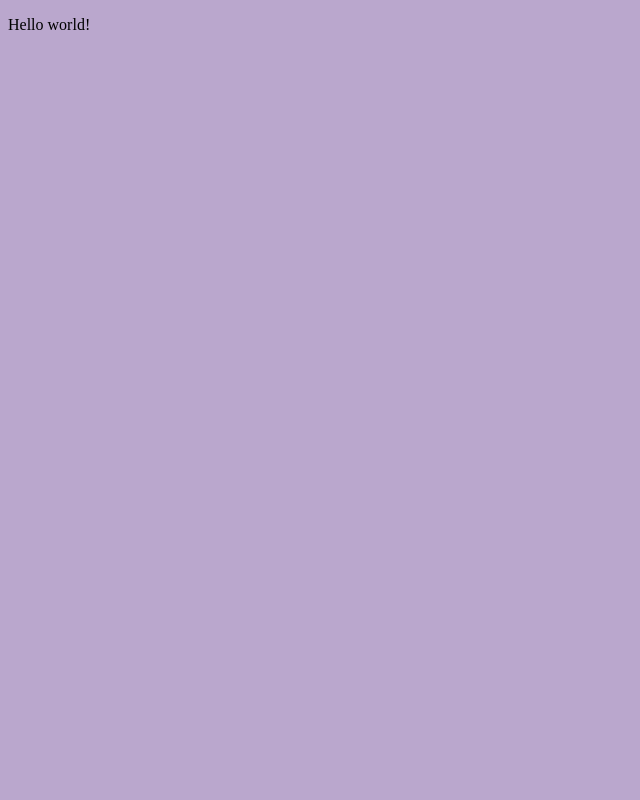
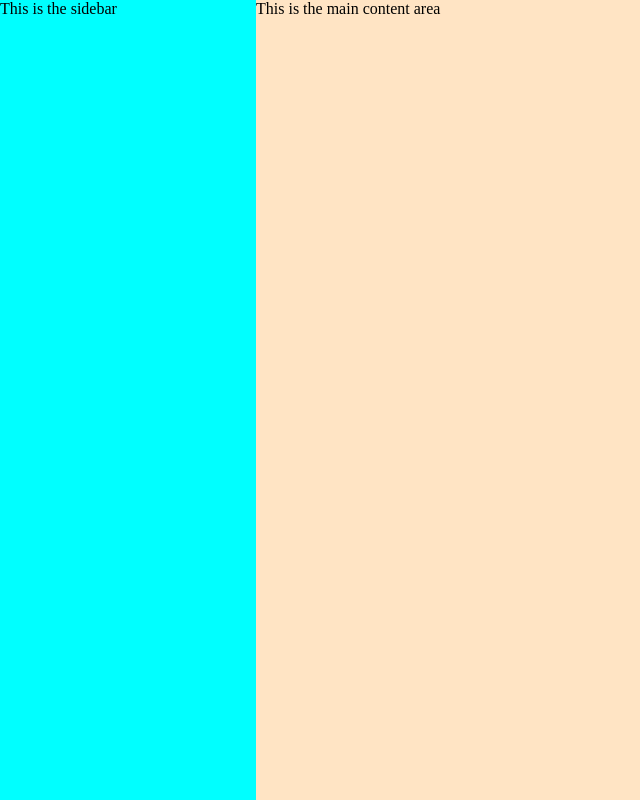
Before and after one commit to ashLuchowa/todo, a website built with webpack: page src/template.html in a window 1280 px wide. Shown: the whole page, without its empty margins (0-640 px from the left). Built offline with nearby package versions, Linux system fonts and the light colour scheme.

Commit message:
Initial dom functions

```diff
--- /dev/null
+++ b/src/dom.js
@@ -0,0 +1,21 @@
+export function setupUI() {
+    const mainContainer = document.querySelector('.main-container');
+
+    (function renderSidebarUI() {
+        const sidebarContainer = document.createElement('div');
+        sidebarContainer.classList.add('sidebar-container');
+        sidebarContainer.textContent = 'This is the sidebar';
+
+        mainContainer.appendChild(sidebarContainer);
+    })();
+
+    function renderMainContent() {
+        const mainContentContainer = document.createElement('div');
+        mainContentContainer.classList.add('main-content');
+        mainContentContainer.textContent = 'This is the main content area';
+
+        mainContainer.appendChild(mainContentContainer);
+    }
+
+    renderMainContent();
+}
--- a/src/index.js
+++ b/src/index.js
@@ -1,5 +1,6 @@
-import { ManageProject, ManageTask, matchProject } from "./project";
+import { matchProject } from "./project";
 import "./styles.scss";
+import { setupUI } from "./dom";
 
 matchProject();
-console.log('Hello World!');
+setupUI();
--- a/src/styles.scss
+++ b/src/styles.scss
@@ -1,3 +1,54 @@
+/*--------- RESET CSS ---------*/
+/* http://meyerweb.com/eric/tools/css/reset/
+   v2.0 | 20110126
+   License: none (public domain)
+*/
+
+html, body, div, span, applet, object, iframe,
+h1, h2, h3, h4, h5, h6, p, blockquote, pre,
+a, abbr, acronym, address, big, cite, code,
+del, dfn, em, img, ins, kbd, q, s, samp,
+small, strike, strong, sub, sup, tt, var,
+b, u, i, center,
+dl, dt, dd, ol, ul, li,
+fieldset, form, label, legend,
+table, caption, tbody, tfoot, thead, tr, th, td,
+article, aside, canvas, details, embed,
+figure, figcaption, footer, header, hgroup,
+menu, nav, output, ruby, section, summary,
+time, mark, audio, video {
+	margin: 0;
+	padding: 0;
+	border: 0;
+	font-size: 100%;
+	/* font: inherit; */
+	vertical-align: baseline;
+}
+/* HTML5 display-role reset for older browsers */
+article, aside, details, figcaption, figure,
+footer, header, hgroup, menu, nav, section {
+	display: block;
+}
+
+
+/*--------- GENERAL ---------*/
 body {
     background-color: rgb(186, 167, 205);
 }
+
+.main-container {
+    display: grid;
+    grid-template-columns: 1fr 4fr;
+    height: 100vh;
+}
+
+
+/*--------- SIDEBAR ---------*/
+.sidebar-container {
+    background-color: aqua;
+}
+
+/*--------- MAIN CONTENT ---------*/
+.main-container {
+    background-color: bisque;
+}
--- a/src/template.html
+++ b/src/template.html
@@ -6,6 +6,6 @@
     <title>Document</title>
 </head>
 <body>
-    <p>Hello world!</p>
+    <div class="main-container"></div>
 </body>
 </html>
```
Also changed, not shown: src/styles.css, 1 other file.
